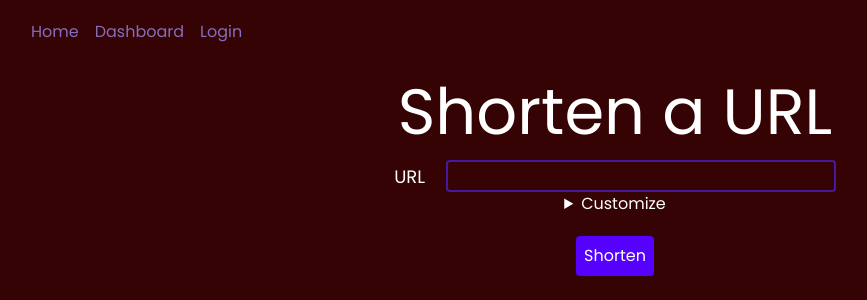
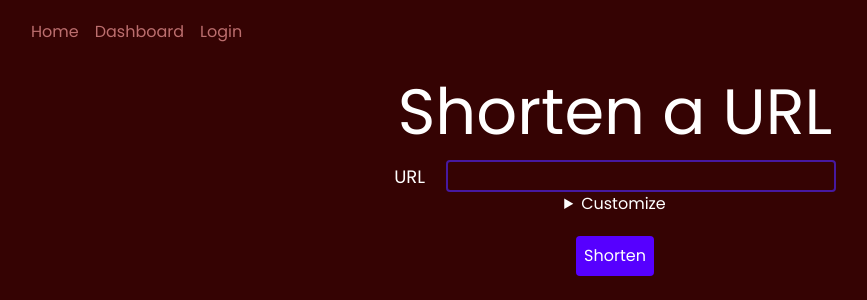
Before and after one commit to StarNumber12046/PyShortener, a Flask app: page / in a window 1280 px wide. Shown: the top 300 px of the page, without its empty margins (25-892 px from the left). Run offline with Flask 2, Linux system fonts and the light colour scheme; some libraries are stand-ins or nearby versions.

Commit message:
Update index.html

```diff
--- a/templates/index.html
+++ b/templates/index.html
@@ -31,15 +31,15 @@
                     <div class="flex space-x-4">
                         <!-- Current: "bg-gray-900 text-white", Default: "text-gray-300 hover:bg-gray-700 hover:text-white" -->
                         <a href="#" class="" aria-current="page"
-                            style="color: #846ebc;">Home</a>
+                            style="color: #BC6E6E;">Home</a>
                         <a href="/dashboard" class="" aria-current="page"
-                            style="color: #846ebc;">Dashboard</a>
+                            style="color: #BC6E6E;">Dashboard</a>
                         {% if login %}
                         <a href="/logout" class="" aria-current="page"
-                            style="color: #846ebc;">Logout</a>
+                            style="color: #BC6E6E;">Logout</a>
                         {% else %}
                         <a href="/login" inclass="" aria-current="page"
-                            style="color: #846ebc;">Login</a>
+                            style="color: #BC6E6E;">Login</a>
                         {% endif %}
 
                     </div>
@@ -74,7 +74,7 @@
                                 id="slug" style="border-color:#4619a1;" class="border-2 text-xl bg-transparent rounded">
                         </h2>
                         <h2 class="text-lg pt-2"><span class="text-lg pr-4"> Password</span><input type="password"
-                                name="password" id="password" style="border-color:#4619a1;"
+                                name="password" id="password" style="border-color:#A11919;"
                                 class="border-2 text-xl bg-transparent rounded"></h2>
                     </div>
 
```
